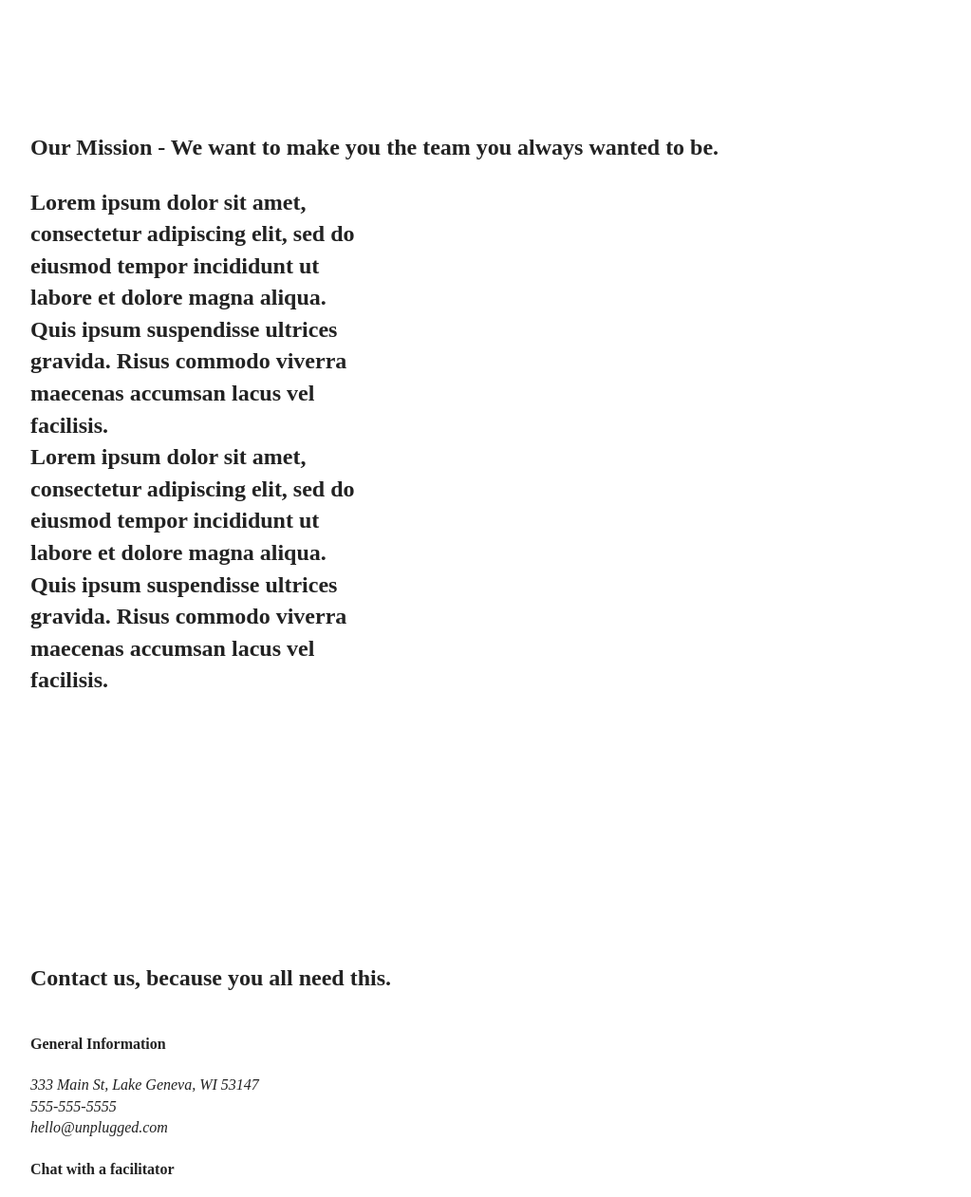
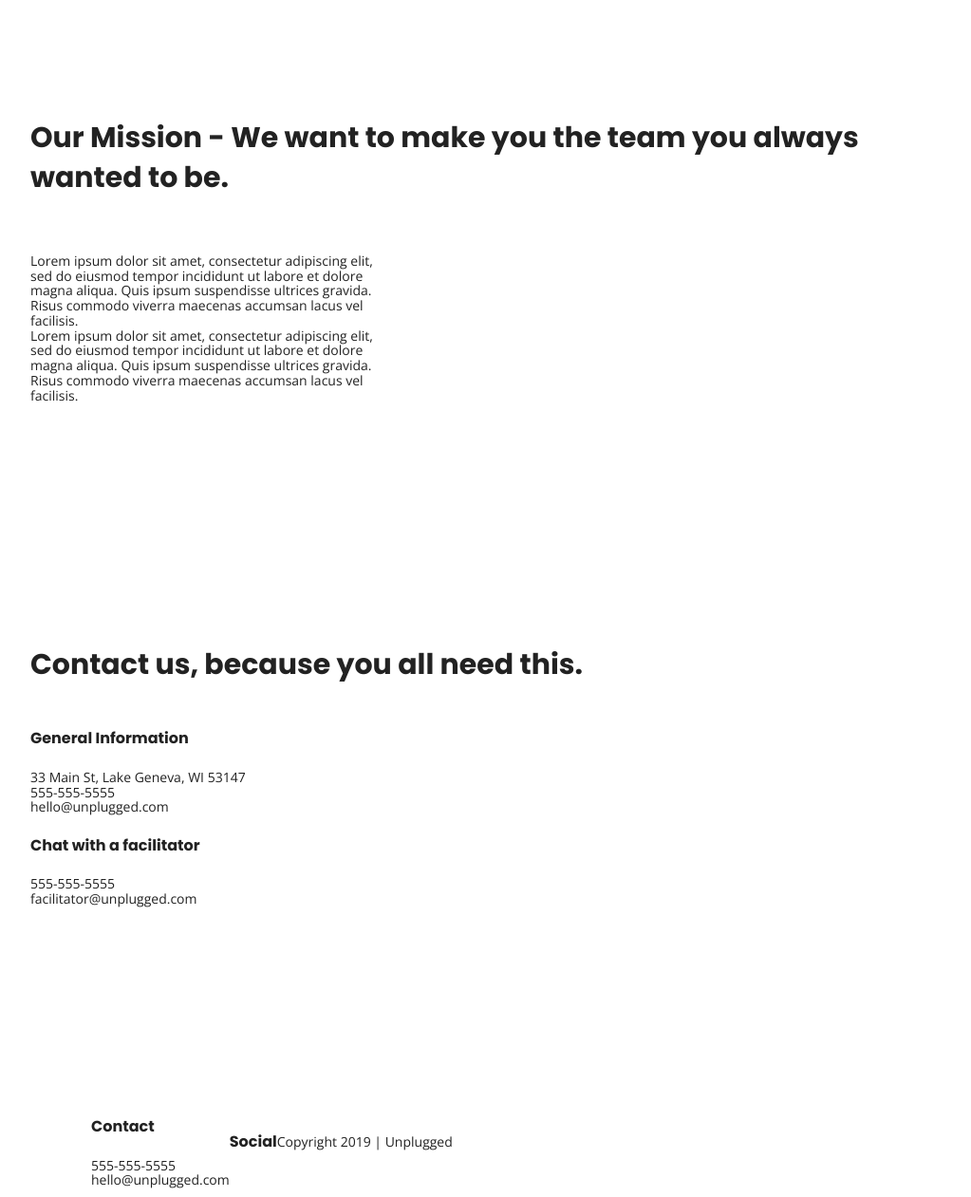
Before and after one commit to tunge1/206-unplugged, a website: page about/index.html in a window 1280 px wide. Shown: the part 139-1400 px from the top of the page at 95% size, without its empty margins (128-1151 px from the left). Drawn offline with nearby package versions, Linux system fonts and the light colour scheme.

Commit message:
Text styles

```diff
--- a/about/index.html
+++ b/about/index.html
@@ -15,10 +15,10 @@
   <link rel="manifest" href="../site.webmanifest">
   <link rel="apple-touch-icon" href="../icon.png">
   <!-- Place favicon.ico in the root directory -->
-
   <link rel="stylesheet" href="../css/normalize.css">
   <link rel="stylesheet" href="../css/main.css">
-
+  <!-- Google Fonts-->
+  <link href="https://fonts.googleapis.com/css?family=Open+Sans:400,700|Poppins:500,700" rel="stylesheet">
   <meta name="theme-color" content="#fafafa">
 </head>
 
@@ -30,7 +30,7 @@
         <nav>
           <ul>
             <li><a href="faq/index.html" target="_blank">FAQ</a></li>
-            <li><a href="about/index.html" target="_blank">About</a></li>
+            <li><a href="..about/index.html" target="_blank">About</a></li>
           </ul>
         </nav>
     </div>
@@ -38,8 +38,8 @@
   <main>
     <section class="mission">
       <div class="content-wrapper">
+        <h2>Our Mission - We want to make you the team you always wanted to be.</h2>
         <div class="mission-content">
-          <h2>Our Mission - We want to make you the team you always wanted to be.</h2apper>
           <p>Lorem ipsum dolor sit amet, consectetur adipiscing elit, sed do eiusmod tempor incididunt ut labore et dolore magna aliqua. Quis ipsum suspendisse ultrices gravida. Risus commodo viverra maecenas accumsan lacus vel facilisis.<br>
              Lorem ipsum dolor sit amet, consectetur adipiscing elit, sed do eiusmod tempor incididunt ut labore et dolore magna aliqua. Quis ipsum suspendisse ultrices gravida. Risus commodo viverra maecenas accumsan lacus vel facilisis.
           </p>
@@ -51,28 +51,30 @@
         <!--Google Map goes here-->
       </figure>
     </section>
-    <section>
-      <div class="content-section">
+    <section class="content-section">
         <div class="content-wrapper">
           <h2>Contact us, because you all need this.</h2>
           <div class="contact-content">
             <div class="contact-1">
               <h4>General Information</h4>
               <address>
-                333 Main St, Lake Geneva, WI 53147<br>
-                555-555-5555<br>
-                hello@unplugged.com
+                <p>33 Main St, Lake Geneva, WI 53147<br>
+                   555-555-5555<br>
+                   hello@unplugged.com
+                </p>
               </address>
               <div class="contact-2">
                 <h4>Chat with a facilitator</h4>
-                <address>555-555-5555<br>
-                  facilitator@unplugged.com
+                <address>
+                  <p>
+                    555-555-5555<br>
+                    facilitator@unplugged.com
+                  </p>
                 </address>
               </div>
             </div>
           </div>
         </div>
-      </div>
     </section>
   </main>
   <footer>
@@ -81,8 +83,10 @@
       <div class="contact">
         <h4>Contact</h4>
         <address>
-         555-555-5555<br>
-         hello@unplugged.com
+          <p>
+             555-555-5555<br>
+             hello@unplugged.com
+          </p>
         </address>
       </div>
       <div class="social">
--- a/css/main.css
+++ b/css/main.css
@@ -86,13 +86,60 @@ textarea {
 /* ==========================================================================
    Author's custom styles
    ========================================================================== */
+/* General Styles */
+
+html {
+ font-size: 16px;
+}
+
+body {
+  font-family: 'Open Sans', sans-serif;
+  font-size: 1em;
+  text-align: left;
+}
+
+ul, ol {
+ list-style-type: none;
+}
+
+a {
+ color: #e2e3ed;
+ text-decoration: none;
+}
+
+h2 {
+ font-family: 'Poppins', sans-serif;
+ font-size: 1.875em;
+}
+
+h3, h4 {
+  font-family: 'Poppins', sans-serif;
+  font-family: 1.125em;
+}
+
+p {
+ font-size: 0.875em;
+ line-height: 1.125em;
+}
+
+img {
+
+}
+
+figure {
+
+}
+
+address {
+ font-style: normal;
+}
+
+.content-wrapper {
+ width: 90%;
+ margin: 50px 0;
+}
 
 /* --------------- Base Header and Footer Styles ---------------------------- */
-.content-wrapper {
-  width: 90%;
-  margin: 50px 0;
-}
-
 header {
   padding: 15px 0;
 }
```
Also changed, not shown: faq/index.html (+5 -2 lines), index.html (+12 -9 lines).
